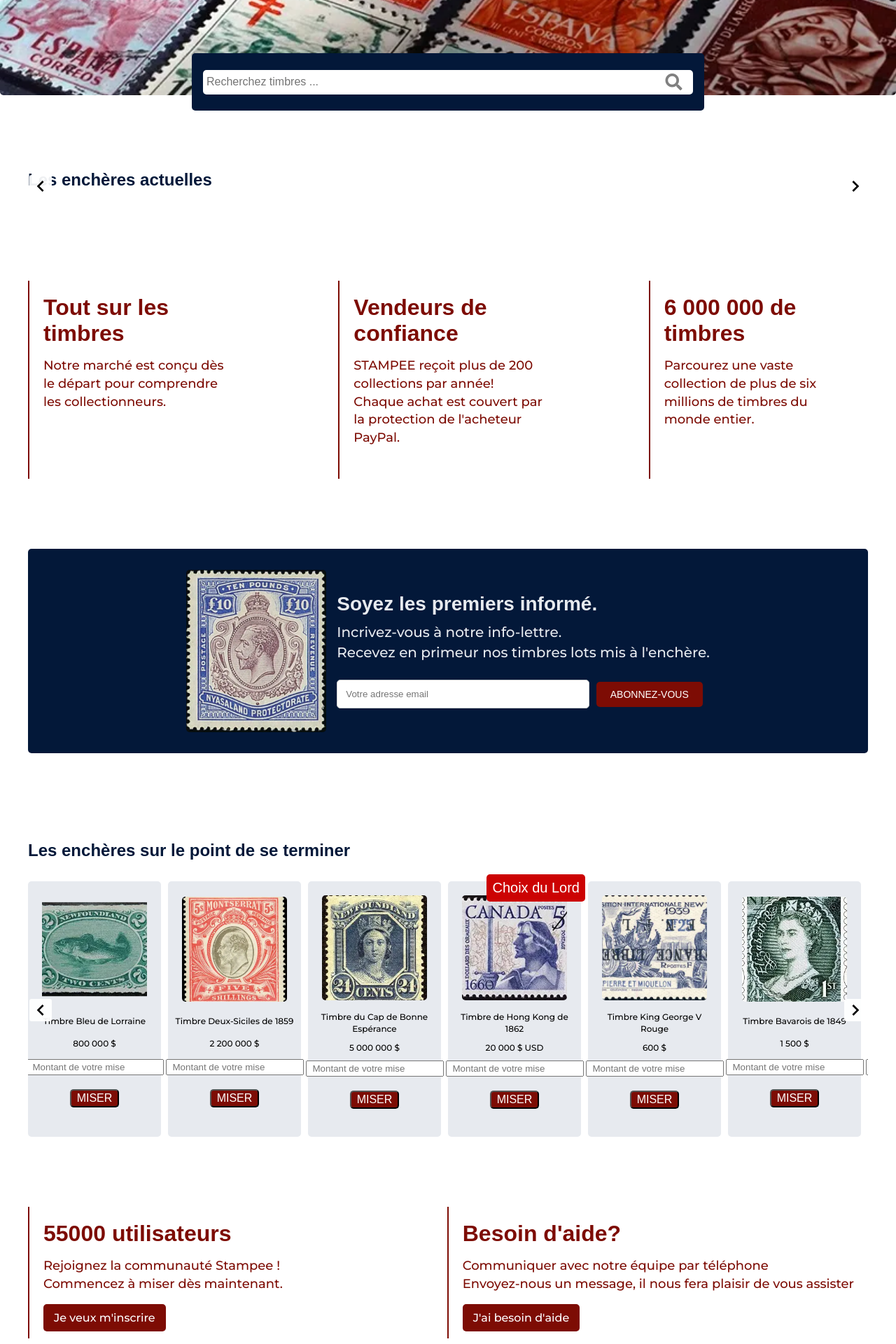
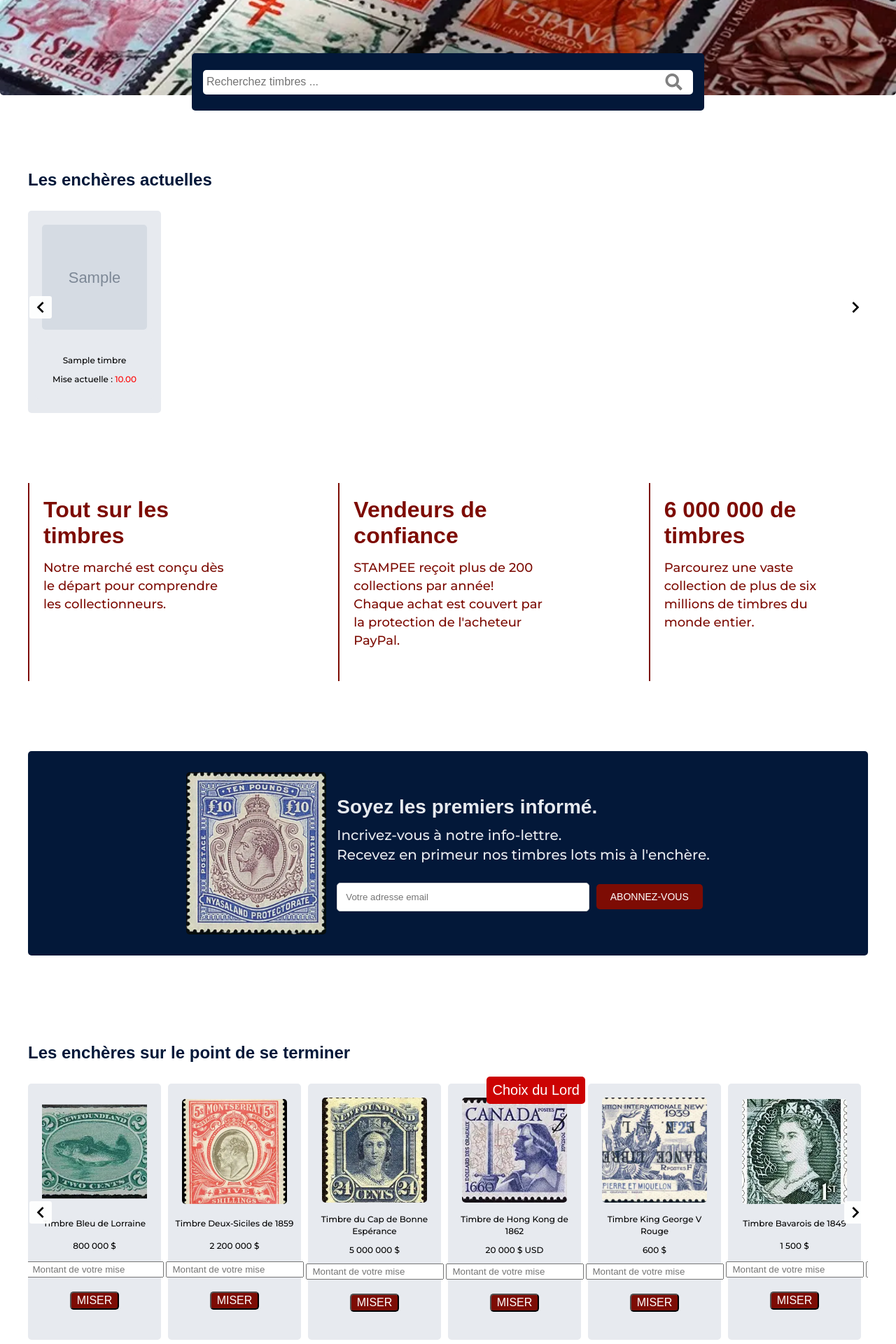
Before and after one commit to maryline888/Stampee, a PHP site: page /ProjetWeb/ in a window 1280 px wide. Shown: the part 486-2406 px from the top of the page at 70% size. Run offline with PHP 8.4, Linux system fonts and the light colour scheme; tables that the repository leaves empty hold one stand-in row (values such as "Sample post"); grey boxes marked "Sample" are stand-in pictures; some libraries are stand-ins or nearby versions; some web fonts are replaced.

Commit message:
debut mise

```diff
--- a/app/controleurs/Frontend.class.php
+++ b/app/controleurs/Frontend.class.php
@@ -9,7 +9,9 @@
 {
 
   private $oUtilConn;
-
+  private $oEnchere;
+  private $oTimbre;
+  private $oImage;
   /**
    * Constructeur qui initialise des propriétés à partir du query string
    * et la propriété oRequetesSQL déclarée dans la classe Routeur
@@ -19,6 +21,9 @@
   {
     $this->oUtilConn = $_SESSION['oUtilConn'] ?? null;
     $this->oRequetesSQL = new RequetesSQL;
+    // $this->oEnchere = new EnchereModele();
+    // $this->oTimbre = new TimbreModele();
+    // $this->oImage = new ImageModele($_FILES);
   }
 
   /**
@@ -27,16 +32,27 @@
    */
   public function pageAcceuil()
   {
+
+    if ($this->oUtilConn) {
+      //$this->oRequetesSQL->afficherImages();
+    }
+    $encheres = $this->oRequetesSQL->afficherImages();
+    // echo '<pre>';
+    // print_r($encheres);
     new Vue(
       "vGabarits/gabarit-acceuil",
       array(
+        'titre'  => "Stampee",
         'oUtilConn' => $this->oUtilConn,
-        'titre'  => "Stampee",
-
+        'encheres' => $encheres
+        // 'oEnchere' => $this->oEnchere,
+        // 'oTimbre' => $this->oTimbre,
+        // 'oImage' => $this->oImage
       ),
       "vGabarits/gabarit-frontend"
     );
   }
+
   /**
    * vue pour la page catalogue
    */
@@ -58,4 +74,28 @@
       "vGabarits/gabarit-frontend"
     );
   }
+
+  /**
+   * fonction lister toutes les encheres qui sera utilisé pour afficher les encheres en cours
+   */
+  // function listerEncheres()
+  // {
+
+  //   if ($this->oUtilConn) {
+  //     //afficher que les encheres qui ne sont pas de lui....
+  //   }
+
+  //   $this->oRequetesSQL->afficherImages();
+  //   new Vue(
+  //     'vEncheres/vEnchereValidation',
+  //     array(
+  //       'oUtilConn' => $this->oUtilConn,
+  //       'oEnchere' => $this->oEnchere,
+  //       'oTimbre' => $this->oTimbre,
+  //       'oImage' => $this->oImage
+
+  //     ),
+  //     'vGabarits/gabarit-frontend'
+  //   );
+  // }
 }
--- a/app/controleurs/Routeur.class.php
+++ b/app/controleurs/Routeur.class.php
@@ -16,6 +16,7 @@
     ["",                         "Frontend",       "pageAcceuil"],
     ["#",                        "Frontend",       "pageAcceuil"],
     ["catalogue",                "Frontend",       "pageCatalogue"],
+    ["catalogueEncheres",        "Frontend",       "pageCatalogue"],
     ["utilisateurConnexion",     "Utilisateur",    "connexion"],
     ["utilisateurInscription",   "Utilisateur",    "inscription"],
     ['utilisateurDeconnexion',   "Utilisateur",    "deconnexion"],
@@ -23,7 +24,8 @@
     ["enchereAjout",             "Enchere",        "ajout"],
     ["enchereValidation",        "Enchere",        "validation"],
     ["enchereListe",             "Enchere",        "liste"],
-    ["miseValidation",           "Mise",           "ajouter"],
+    ["miseValidation",           "Mise",           "validation"],
+    ["miseAjout",                "Mise",           "ajouter"]
   ];
 
   protected $oRequetesSQL; // objet RequetesSQL utilisé par tous les contrôleurs
--- a/app/modeles/sql/RequetesSQL.class.php
+++ b/app/modeles/sql/RequetesSQL.class.php
@@ -130,7 +130,6 @@
             tirage = :tirage,
             dimensions = :dimensions,
             certifie = :certifie,
-            etat = :etat,
             enchere_id = :enchere_id,
             utilisateur = :utilisateur';
     return $this->CUDLigne($champs);
@@ -152,18 +151,45 @@
     return $this->CUDLigne($champs);
   }
 
+
   /**
-   * Aller faire une requete pour connaitre le nb de mise sur un timbre donné
+   * Afficher toutes les encheres
    */
 
-  public function getNombreMise($champs)
+  // public function afficherEncheres()
+  // {
+  // }
+  /**
+   * afficher image dans le simili-carrousel encheres en cours
+   */
+  public function afficherImages()
   {
 
-    $this->sql = '
-        SELECT quantite_mises WHERE enchere_id = :enchere_id';
-    return $this->CUDLigne($champs, RequetesPDO::UNE_SEULE_LIGNE);
+    $this->sql = 'SELECT image_url, timbre.timbre_id, nom, enchere.enchere_id, enchere.date_debut, enchere.prix_plancher FROM TIMBRE JOIN IMAGE ON timbre.timbre_id = image.timbre_id JOIN ENCHERE ON timbre.enchere_id = enchere.enchere_id ORDER BY enchere.enchere_id DESC
+    ';
+    return $this->getLignes();
   }
   /**
-   *
+   * Afficher UNE enchere
    */
+  public function afficherUneEnchere($enchere_id)
+  {
+  }
+
+  /**
+   * miser
+   */
+
+  public function ajouterMise(array $champs)
+  {
+    $this->sql = 'INSERT INTO MISE SET utilisateur_id = :utilisateur_id, enchere_id = :enchere_id, montant = :montant, date_mise = :date_mise';
+    return $this->CUDLigne($champs);
+  }
+
+
+  public function getPrix($enchere_id)
+  {
+    $this->sql = 'SELECT MAX(montant) as maximum FROM MISE WHERE enchere_id = :enchere_id';
+    return $this->getLignes(['enchere_id' => $enchere_id], RequetesPDO::UNE_SEULE_LIGNE);
+  }
 }
--- a/app/vues/templates/vEncheres/vEnchereValidation.twig
+++ b/app/vues/templates/vEncheres/vEnchereValidation.twig
@@ -1,6 +1,8 @@
 <section class="section-profil">
 
 	<h1>Félicitation vous avez-mis en ligne votre enchère!</h1>
+	<img src="{{ oImage.image_url }}" alt="{{ oTimbre.nom }}">
+
 
 	<div class="section-profil">
 		<a href="enchereAjout" id="utilisateur" class"nav-nom-util">Ajouter un autre enchère</a><br>
--- a/app/vues/templates/vGabarits/gabarit-acceuil.twig
+++ b/app/vues/templates/vGabarits/gabarit-acceuil.twig
@@ -2,7 +2,7 @@
 	<img src="assets/images/hero800.webp" alt="Description de l'image">
 	<div class="hero-texte-img">
 		<p>"Pour les collections, par les collectionneurs. Des millions de listes provenant des vendeurs de
-																																																																																									timbres les plus fiables dans le monde."</p>
+																																																																																																																																																																																																					timbres les plus fiables dans le monde."</p>
 	</div>
 </section>
 
@@ -25,94 +25,25 @@
 		<span class="suiv-btn "><img class="survol" src="assets/images/materialui.svg" width="32" height="32" alt="fleche qui point à droite"></span>
 	</div>
 	<div class="carrousel-conteneur">
-
-
-		{%for uneEnchere in enchere %}
+		{% for enchere in encheres %}
 			<div>
-				<img src="assets/images/stamp1.webp" loading="lazy" alt="Photo d'un timbre rare de penny black">
-				<p class="timbre-name">Penny Black</p>
-				<p class="timbre-price">$250,000</p>
-
-				<form action="miseValidation" method="POST">
-					<input aria-label="text" type="text" name="text" placeholder="Montant de votre mise">
-					<input type="submit" value="MISER" class="caroussel-btn-lien">
-				</form>
-
+				<img src="{{ enchere.image_url }}" loading="lazy" alt="{{ uneEnchere.nom }}">
+				<div>
+					<p class="timbre-name">{{ enchere.nom }}</p>
+					<p class="timbre-price">Mise actuelle :
+						<span>{{ enchere.prix_plancher }}</span>
+					</p>
+				</div>
+				{% if oUtilConn %}
+					<form action="miseAjout" method="POST">
+						<input aria-label="text" type="text" name="montant" value="{{ mise.montant }}" placeholder="Montant de votre mise">
+						<input type="hidden" name="date_mise" value="{{ mise.date_mise }}">
+						<input type="hidden" name="enchere_id" value="{{ enchere.enchere_id }}">
+						<input type="submit" value="MISER" class="caroussel-btn-lien">
+					</form>
+				{% endif %}
 			</div>
-
 		{% endfor %}
-
-		{#<div>
-																	<img src="assets/images/stamp7.webp" loading="lazy" alt="Photo d'un timbre rare inverted Jenny">
-																	<p class="timbre-name">Inverted Jenny</p>
-																	<p class="timbre-price">$1,593,000</p>
-																	<form action="miseValidation" method="POST">
-																		<input aria-label="text" type="text" name="text" placeholder="Montant de votre mise">
-																		<input type="submit" value="MISER" class="caroussel-btn-lien">
-
-																	</form>
-																</div>
-																<div>
-																	<img src="assets/images/stamp5.webp" loading="lazy" alt="Photo d'un timbre rare Treskilling Yellow">
-																	<p class="timbre-name">Treskilling Yellow</p>
-																	<p class="timbre-price">$2,500,000</p>
-																	<form action="miseValidation" method="POST">
-																		<input aria-label="text" type="text" name="text" placeholder="Montant de votre mise">
-																		<input type="submit" value="MISER" class="caroussel-btn-lien">
-
-																	</form>
-																</div>
-																<div>
-																	<img src="assets/images/rare4.webp" loading="lazy" alt="Photo d'un timbre rare British Guiana">
-																	<p class="timbre-name">British Guiana</p>
-																	<p class="timbre-price">$9000 USD</p>
-																	<span class="vignette-cote">Nouveau!</span>
-																	<form action="miseValidation" method="POST">
-																		<input aria-label="text" type="text" name="text" placeholder="Montant de votre mise">
-																		<input type="submit" value="MISER" class="caroussel-btn-lien">
-
-																	</form>
-																</div>
-																<div>
-																	<img src="assets/images/rare2.webp" loading="lazy" alt="Photo d'un timbre rare Basel Dove">
-																	<p class="timbre-name">Basel Dove</p>
-																	<p class="timbre-price">$400 USD</p>
-																	<form action="miseValidation" method="POST">
-																		<input aria-label="text" type="text" name="text" placeholder="Montant de votre mise">
-																		<input type="submit" value="MISER" class="caroussel-btn-lien">
-																	</form>
-																</div>
-																<div>
-																	<img src="assets/images/stamp8.webp" loading="lazy" alt="Photo d'un timbre rare Hawaiian Missionnaries">
-																	<p class="timbre-name">Missionaries</p>
-																	<p class="timbre-price">$7600</p>
-																	<form action="miseValidation" method="POST">
-																		<input aria-label="text" type="text" name="text" placeholder="Montant de votre mise">
-																		<input type="submit" value="MISER" class="caroussel-btn-lien">
-
-																	</form>
-																</div>
-																<div>
-																	<img src="assets/images/rare3.webp" loading="lazy" alt="Photo d'un timbre rare">
-																	<p class="timbre-name">Hawaiian</p>
-																	<p class="timbre-price">$7600</p>
-																	<form action="miseValidation" method="POST">
-																		<input aria-label="text" type="text" name="text" placeholder="Montant de votre mise">
-																		<input type="submit" value="MISER" class="caroussel-btn-lien">
-
-																	</form>
-																</div>
-																<div>
-																	<img src="assets/images/rare.webp" loading="lazy" alt="Photo d'un timbre rare lot 2249">
-																	<p class="timbre-name">Lot 2249 (Kwik-Bid #4345)</p>
-																	<p class="timbre-price">$760</p>
-																	<form action="miseValidation" method="POST">
-																		<input aria-label="text" type="text" name="text" placeholder="Montant de votre mise">
-																		<input type="submit" value="MISER" class="caroussel-btn-lien">
-
-																	</form>
-																</div> #}
-
 	</div>
 </section>
 <section class="margin-bt">
@@ -126,7 +57,7 @@
 			<h1>Vendeurs de confiance</h1>
 			<p>
 				STAMPEE reçoit plus de 200 collections par année! Chaque achat est couvert par la protection
-																																																																																																																																																					   de l'acheteur PayPal.</p>
+																																																																																																																																																																																																																																																																																																						   de l'acheteur PayPal.</p>
 		</article>
 		<article class="grille-carte-texte">
 			<h1>6 000 000 de timbres</h1>
--- a/app/vues/templates/vUtilisateurs/vUtilisateurProfil.twig
+++ b/app/vues/templates/vUtilisateurs/vUtilisateurProfil.twig
@@ -1,6 +1,8 @@
 <script>
 	history.pushState({}, '', 'utilisateurProfil')
 </script>
+
+{% if oUtilConn %}
 	<section class="section-profil margin-top-petit">
 		<h3>
 			Bonjour
@@ -8,7 +10,6 @@
 			{{ oUtilConn.utilisateur_nom }}
 		</h3>
 		<p class="messageRetourAction {{ classRetour }}">{{ messageRetourAction }}&nbsp;</p>
-
 
 		<h4>Courriel</h4><br>
 		<p>{{ oUtilConn.utilisateur_courriel }}</p>
@@ -19,5 +20,5 @@
 
 		<a class="btn-lien margin-top-petit" href="enchereAjout">Créer une enchère</a>
 	</section>
-
+{% endif %}
 {{ include("vUtilisateurs/modaleSuppression.twig") }}
--- a/assets/css/main.css
+++ b/assets/css/main.css
@@ -315,6 +315,9 @@
     font-size: .75em;
 }
 
+.timbre-price span {
+    color: red;
+}
 
 @media screen and (max-width: 800px) {
     .carrousel h1 {
@@ -1645,7 +1648,7 @@
 .section-connexion .spanErreur {
     padding-top: 40px;
     margin-top: 50px;
-    background-color: var(--jaune);
+    /* background-color: var(--jaune); */
     color: var(--rouge);
 }
 
```
Also changed, not shown: app/controleurs/Enchere.class.php (+33 -19 lines), app/controleurs/Mise.class.php (+35 -27 lines), app/modeles/entites/MiseModele.class.php (+13 -42 lines), app/vues/templates/vEncheres/vEnchereAjout.twig (+2 -13 lines). Lines whose indentation alone changed are shown as unchanged.
